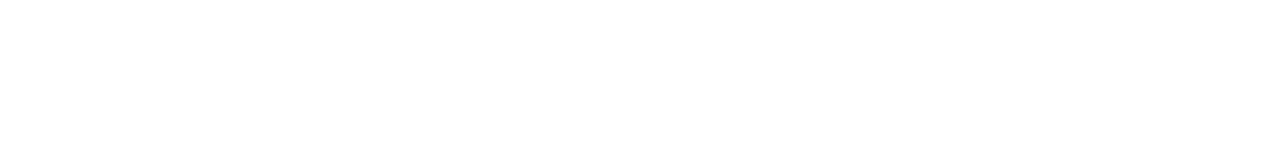
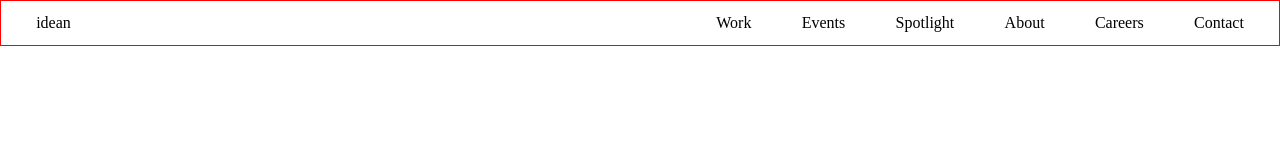
Before and after one commit to Semthan/Idean, a plain HTML site: page idean.html in a window 1280 px wide. Drawn offline with Linux system fonts and the light colour scheme.

Commit message:
nav structure

```diff
--- a/idean.html
+++ b/idean.html
@@ -10,7 +10,22 @@
 </head>
 
 <body>
-
+  <header>
+    <nav>
+      <ul>
+        <li class="logo">idean</li>
+        <li>Work</li>
+        <li>Events</li>
+        <li>Spotlight</li>
+        <li>About</li>
+        <li>Careers</li>
+        <li>Contact</li>
+      </ul>
+    </nav>
+  </header>
+  <main>
+    <div class=""></div>
+  </main>
 </body>
 
 </html>
--- a/style.css
+++ b/style.css
@@ -72,3 +72,19 @@ select {
 		scroll-behavior: auto !important;
 	}
 }
+
+ul {
+	display: flex;
+	padding: 10px;
+	margin: auto;
+	list-style: none;
+	border: 1px solid red;
+}
+
+ul > .logo {
+	margin-right: auto;
+}
+
+ul > li {
+	padding: 0 2%;
+}
```
